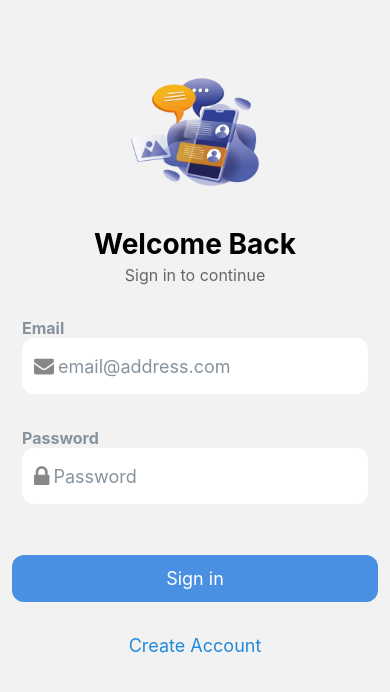
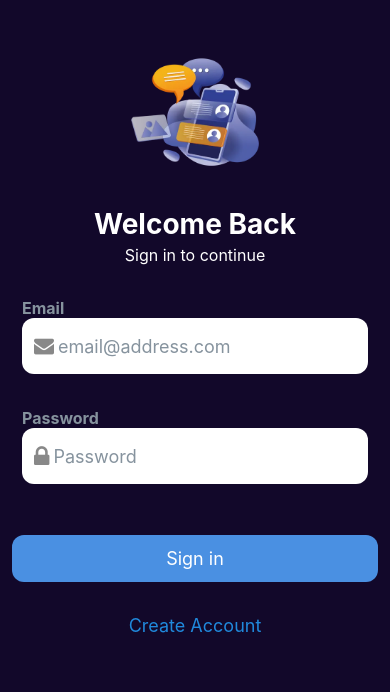
Before and after one commit to SidNeo-P/chatify, a React Native app: screen /Auth in a window 390 px wide. Shown: the top 692 px of the page. Built offline with nearby package versions, Linux system fonts and the light colour scheme; no server answers.

Commit message:
UI fixes for auth page

```diff
--- a/components/Auth.tsx
+++ b/components/Auth.tsx
@@ -5,11 +5,12 @@ import {
   View,
   Text,
   Image,
-  TextInputProps,
 } from "react-native";
 import { supabase } from "../lib/supabase";
 import { Button, Input } from "@rneui/themed";
 import { FontAwesome } from "@expo/vector-icons";
+import { StatusBar } from "react-native";
+
 
 export default function Auth() {
   const [email, setEmail] = useState<string>("");
@@ -44,7 +45,10 @@ export default function Auth() {
   };
 
   return (
-    <View style={styles.container}>
+
+    <>
+    <StatusBar hidden={true}/>
+       <View style={styles.container}>
       <Image
         source={require("../assets/chatapp.webp")}
         style={styles.image}
@@ -100,13 +104,18 @@ export default function Auth() {
         />
       </View>
     </View>
+    </>
+
   );
 }
 
 const styles = StyleSheet.create({
   container: {
-    marginTop: 40,
+    top:0,
+    marginTop: 0,
     padding: 12,
+    backgroundColor:"#12082A",
+    height:"100%"
   },
   verticallySpaced: {
     paddingTop: 4,
@@ -120,18 +129,20 @@ const styles = StyleSheet.create({
     width: "100%",
     height: 160,
     marginBottom: 15,
+    marginTop:20
   },
   title: {
     fontSize: 28,
     fontWeight: "700",
     textAlign: "center",
     marginBottom: 4,
+    color:"#FFFFFF"
   },
   subtitle: {
     fontSize: 16,
     textAlign: "center",
-    color: "#666",
     marginBottom: 24,
+    color:"#FFFFFF"
   },
   inputContainer: {
     backgroundColor: "#fff",
--- a/screens/ChatScreen.tsx
+++ b/screens/ChatScreen.tsx
@@ -4,7 +4,6 @@ import {
   Text,
   StyleSheet,
   Platform,
-  SafeAreaView,
   StatusBar,
   Keyboard,
   Dimensions,
```
